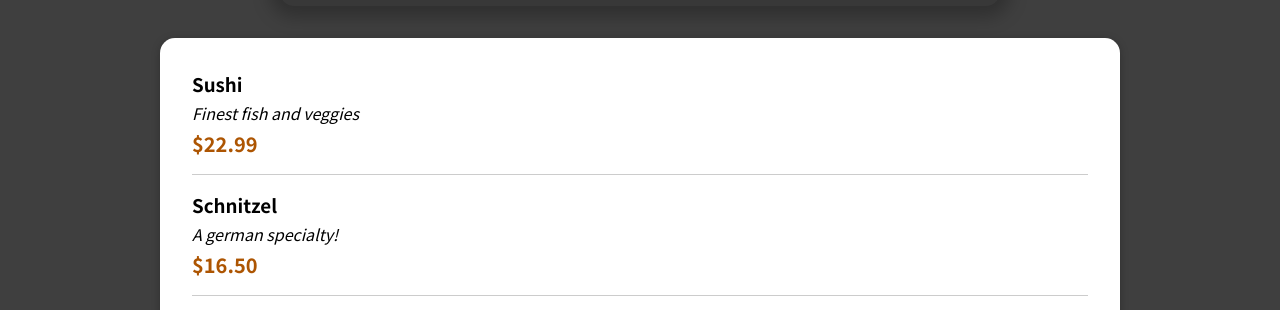
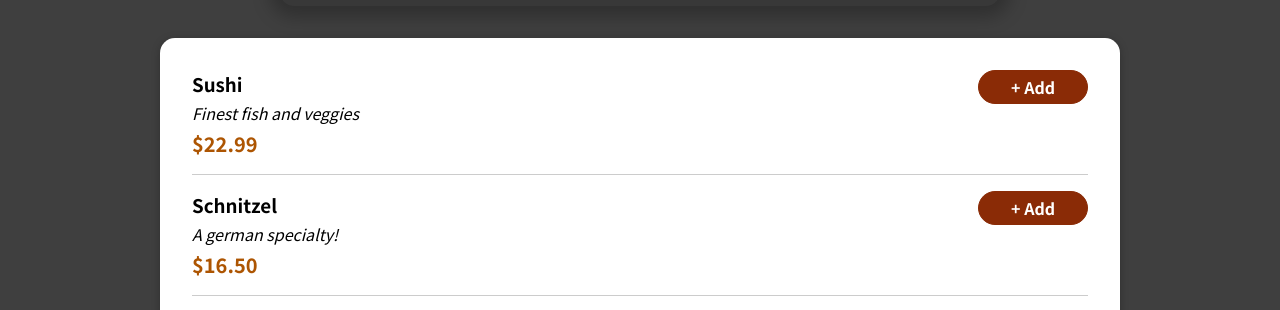
Before and after one commit to devanshuc/Table-Treats, a React (Create React App) app: page / in a window 1280 px wide. Shown: the part 467-777 px from the top of the page. Built offline with nearby package versions, Linux system fonts and the light colour scheme.

Commit message:
+Add Button added

```diff
--- a/src/components/Meals/MealItem/MealItem.js
+++ b/src/components/Meals/MealItem/MealItem.js
@@ -1,4 +1,6 @@
 import styles from "./MealItem.module.css";
+import MealItemForm from "./MealItemForm";
+
 const MealItem = (props) => {
 	const price = `$${props.price.toFixed(2)}`;
 
@@ -9,7 +11,9 @@ const MealItem = (props) => {
 				<div className={styles.description}>{props.description}</div>
 				<div className={styles.price}>{price}</div>
 			</div>
-			<div></div>
+			<div>
+				<MealItemForm />
+			</div>
 		</li>
 	);
 };
--- a/src/components/Meals/MealItem/MealItemForm.js
+++ b/src/components/Meals/MealItem/MealItemForm.js
@@ -0,0 +1,11 @@
+import styles from "./MealItemForm.module.css";
+const MealItemForm = () => {
+	return (
+		<form className={styles.form}>
+			<div></div>
+			<button>+ Add</button>
+		</form>
+	);
+};
+
+export default MealItemForm;
--- /dev/null
+++ b/src/components/Meals/MealItem/MealItemForm.module.css
@@ -0,0 +1,20 @@
+.form {
+	text-align: right;
+}
+
+.form button {
+	font: inherit;
+	cursor: pointer;
+	background-color: #8a2b06;
+	padding: 0.25rem 2rem;
+	border-radius: 20px;
+	border: 1px solid #8a2b06;
+	color: white;
+	font-weight: bold;
+}
+
+.form button:hover,
+.form button:active {
+	background-color: #641e03;
+	border-color: #641e03;
+}
```
